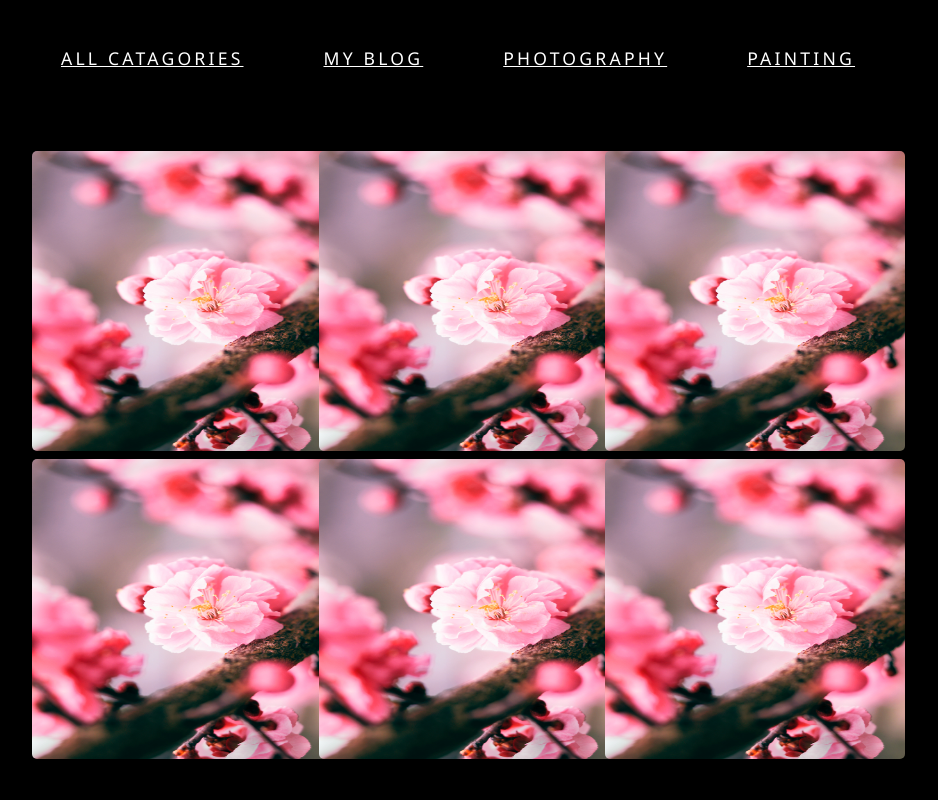
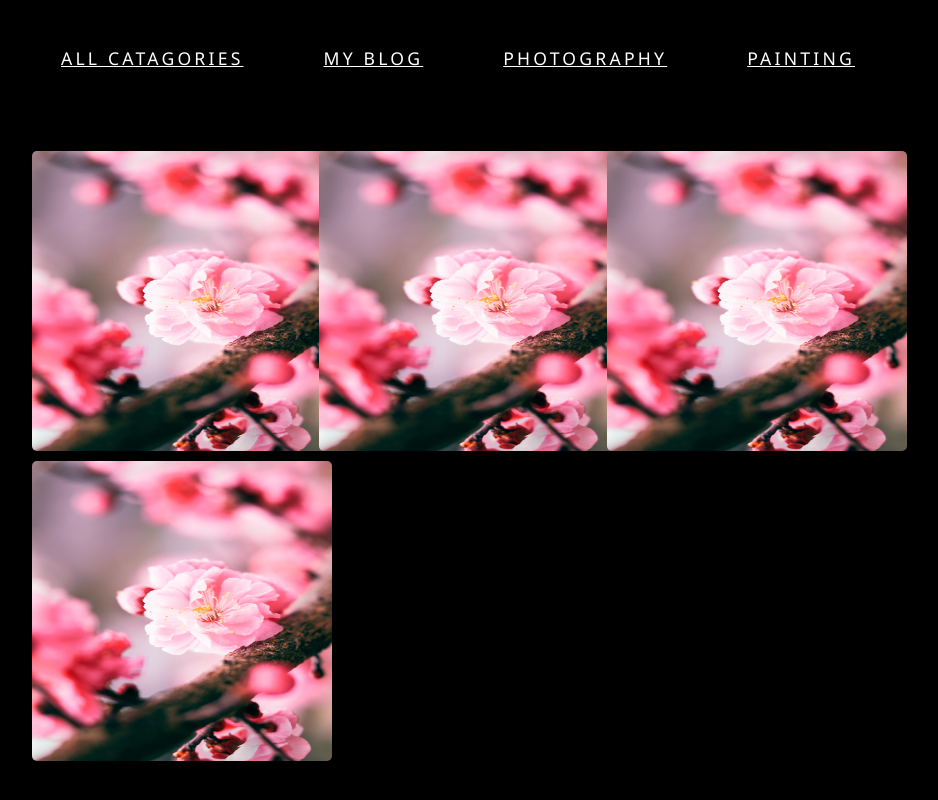
Before and after one commit to RafiaZ/portfolio, a React (Create React App) app: page / in a window 1280 px wide. Shown: the part 3040-3840 px from the top of the page, without its empty margins (182-1120 px from the left). Built offline with nearby package versions, Linux system fonts and the light colour scheme.

Commit message:
corrected grid

```diff
--- a/src/components/Recent-work/recents.css
+++ b/src/components/Recent-work/recents.css
@@ -36,13 +36,12 @@
     display: grid;
     grid-template-columns: repeat(auto-fill, minmax(250px, 1fr));
    justify-content: center;
-    grid-gap:  8px;
+   grid-gap: 10px;
    width: 70%;
 }
 
 .recents__images {
   height: 300px;
   width: 300px;
-  justify-content: center;
   border-radius: 5px;
 }
--- a/src/components/Recent-work/recents.js
+++ b/src/components/Recent-work/recents.js
@@ -4,9 +4,27 @@ import ImageRecent from "./recents-images/r-img-1.jpg";
 import "./Recents.css";
 
 function Recents() {
+  const a = [
+    {
+      src: ImageRecent,
+      alt: "image 1",
+    },
+    {
+      src: ImageRecent,
+      alt: "image 1",
+    },
+    {
+      src:ImageRecent,
+      alt: "image 1",
+    },
+    {
+      src:ImageRecent,
+      alt: "image 1",
+    },
+
+  ];
   return (
     <div className="recents__container">
-
       <div className="recents__header">
         <h1 className="recents__header-heading">Recent Portfolio</h1>
       </div>
@@ -37,56 +55,14 @@ function Recents() {
         </li>
       </div>
 
-      <div className="recents__grid">
-        <div>
-          <img
-            className="recents__images"
-            src={ImageRecent}
-            alt="recents image 1"
-          />
-        </div>
-
-        <div>
-          <img
-            className="recents__images"
-            src={ImageRecent}
-            alt="recents image 1"
-          />
-        </div>
-
-        <div>
-          <img
-            className="recents__images"
-            src={ImageRecent}
-            alt="recents image 1"
-          />
-        </div>
-
-        <div>
-          <img
-            className="recents__images"
-            src={ImageRecent}
-            alt="recents image 1"
-          />
-        </div>
-
-        <div>
-          <img
-            className="recents__images"
-            src={ImageRecent}
-            alt="recents image 1"
-          />
-        </div>
-
-        <div>
-          <img
-            className="recents__images"
-            src={ImageRecent}
-            alt="recents image 1"
-          />
-        </div>
-
-
+      <div className="recents__grid ">
+        {/* <div> */}
+          {a.map((grid) => (
+            <div>
+              <img className="recents__images" src={grid.src} alt={grid.alt}/>
+            </div>
+          ))}
+        {/* </div> */}
       </div>
     </div>
   );
```
